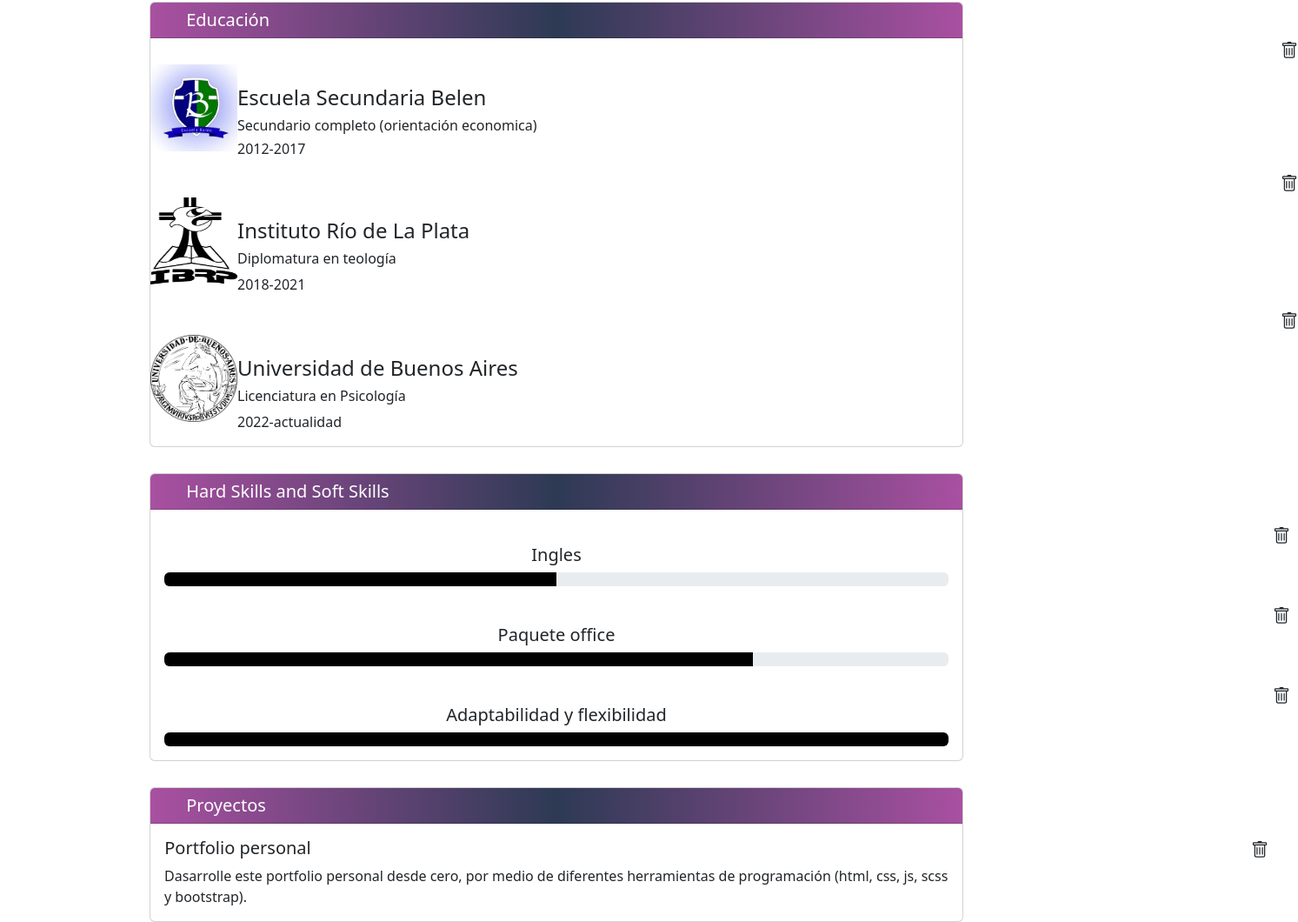
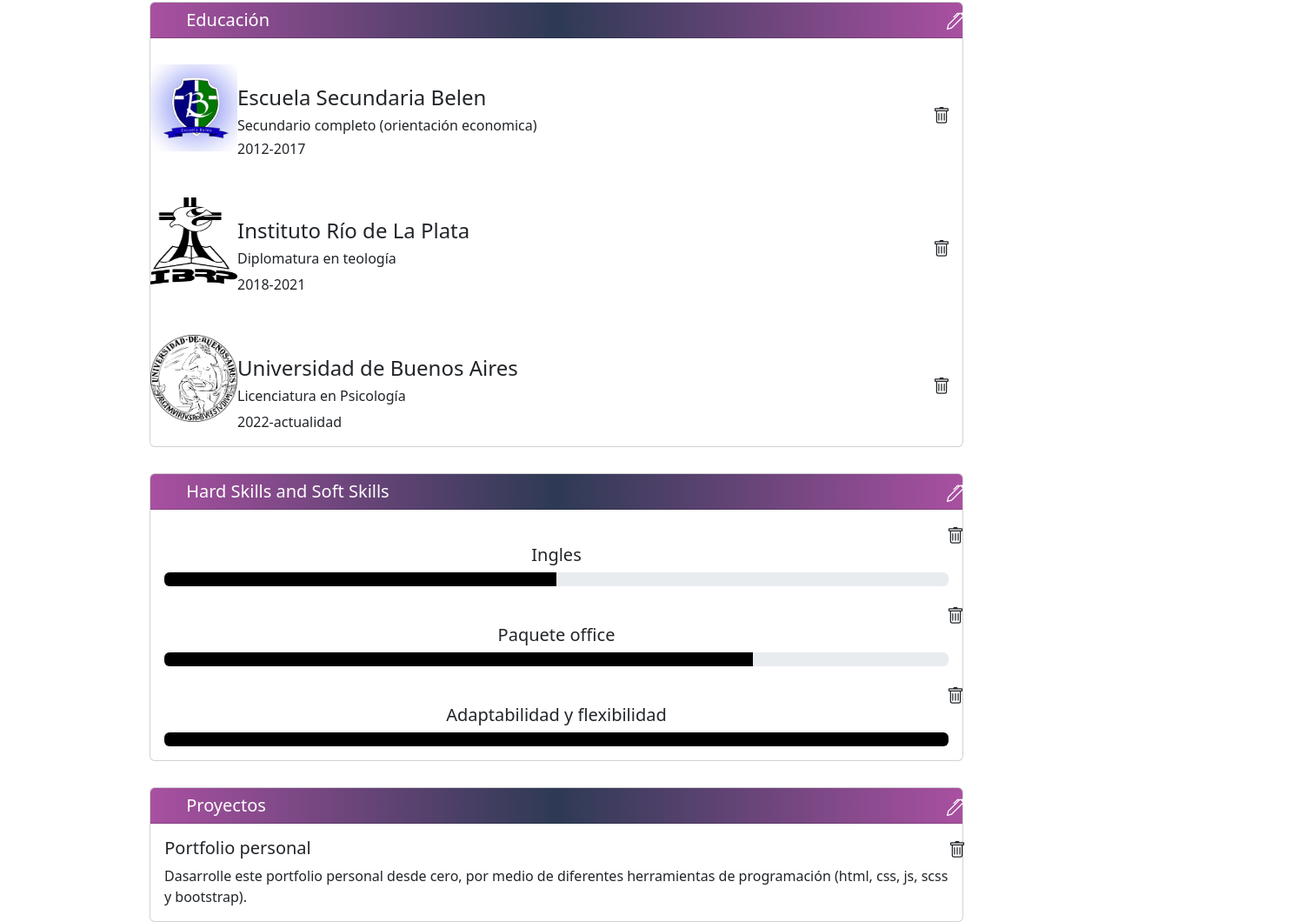
Before and after one commit to joelnunez22/Front-End--AP, a website: page index.html in a window 1280 px wide. Shown: the part 922-1982 px from the top of the page at 87% size, 1493 px wide, since content can reach past the window. Drawn offline with nearby package versions, Linux system fonts and the light colour scheme.

Commit message:
actualización 9/12/22

```diff
--- a/index.html
+++ b/index.html
@@ -211,7 +211,7 @@
     Proyectos</h5>
   <div class="card-body">
     <h5 class="card-title alineartexto">
-      <svg xmlns="http://www.w3.org/2000/svg" width="20" height="20" fill="currentColor" class="bi bi-trash movericono" viewBox="0 0 16 16">
+      <svg xmlns="http://www.w3.org/2000/svg" width="20" height="20" fill="currentColor" class="bi bi-trash movericono3" viewBox="0 0 16 16">
         <path d="M5.5 5.5A.5.5 0 0 1 6 6v6a.5.5 0 0 1-1 0V6a.5.5 0 0 1 .5-.5zm2.5 0a.5.5 0 0 1 .5.5v6a.5.5 0 0 1-1 0V6a.5.5 0 0 1 .5-.5zm3 .5a.5.5 0 0 0-1 0v6a.5.5 0 0 0 1 0V6z"/>
         <path fill-rule="evenodd" d="M14.5 3a1 1 0 0 1-1 1H13v9a2 2 0 0 1-2 2H5a2 2 0 0 1-2-2V4h-.5a1 1 0 0 1-1-1V2a1 1 0 0 1 1-1H6a1 1 0 0 1 1-1h2a1 1 0 0 1 1 1h3.5a1 1 0 0 1 1 1v1zM4.118 4 4 4.059V13a1 1 0 0 0 1 1h6a1 1 0 0 0 1-1V4.059L11.882 4H4.118zM2.5 3V2h11v1h-11z"/>
       </svg>
--- a/scss/custom.scss
+++ b/scss/custom.scss
@@ -1,6 +1,12 @@
+.movericono3 {
+  position: relative;
+  left: 927px;
+}
+
 .movericono2{
   position: relative;
-  left: 1200px;
+  left: 800px;
+  top: 75px;
 }
 
 .alineartexto {
@@ -10,7 +16,7 @@
 
 .movericono{
   position: relative;
-  left: 1275px;
+  left: 900px;
 }
 
 .cambiarborde {
```
Also changed, not shown: scss/custom.css, 1 other file.
